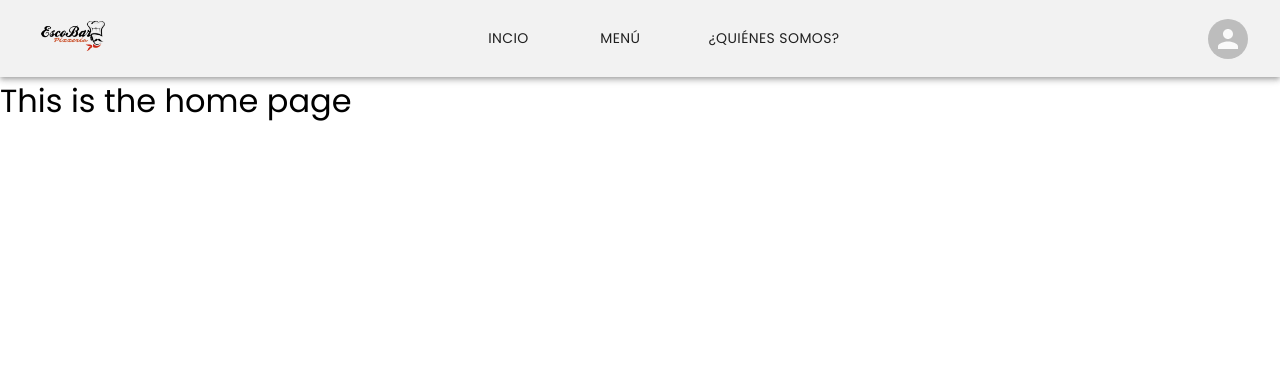
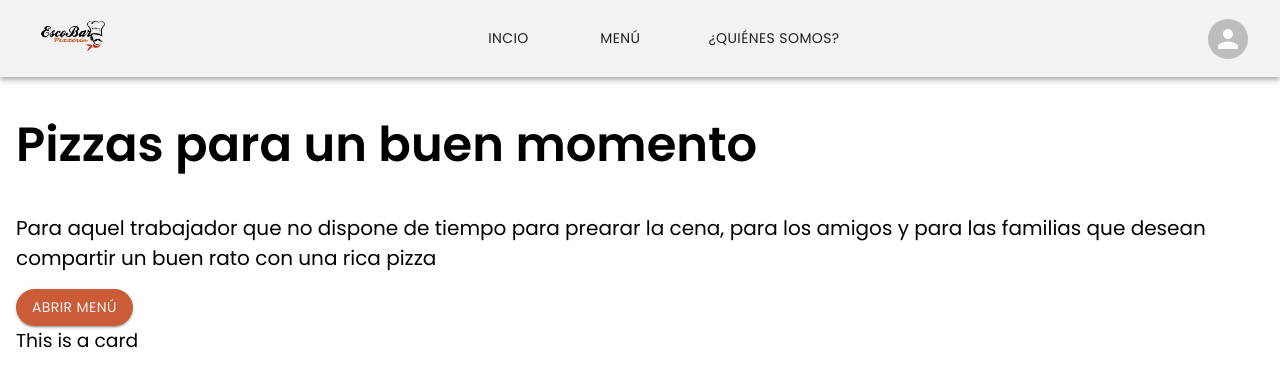
Before and after one commit to isaias-alt/escobar-pizzeria, a React (Create React App) app: page / in a window 1280 px wide. Shown: the top 386 px of the page. Built offline with nearby package versions, Linux system fonts and the light colour scheme; the HTML template or start-up script is replaced by a standard one.

Commit message:
Trabajando en el home page

```diff
--- /dev/null
+++ b/src/components/Card.jsx
@@ -0,0 +1,11 @@
+import React from "react";
+
+const Cards = () => {
+  return (
+    <div>
+      <h3>This is a card</h3>
+    </div>
+  );
+};
+
+export default Cards;
--- /dev/null
+++ b/src/components/OpenMenu.jsx
@@ -0,0 +1,27 @@
+import { Button, makeStyles } from "@material-ui/core";
+import React from "react";
+import { Link } from "react-router-dom";
+
+const OpenMenu = () => {
+  const classes = useStyle();
+  return (
+    <div>
+      <Link to="/menu" className={classes.menuButton}>
+        <Button
+          variant="contained"
+          style={{ borderRadius: 50, background: "#CA5C37", color: "#F2F2F2" }}
+        >
+          Abrir Menú
+        </Button>
+      </Link>
+    </div>
+  );
+};
+
+const useStyle = makeStyles((theme) => ({
+  menuButton: {
+    textDecoration: "none",
+  },
+}));
+
+export default OpenMenu;
--- a/src/pages/HomePage.jsx
+++ b/src/pages/HomePage.jsx
@@ -1,14 +1,48 @@
-import React from "react";
+import { makeStyles } from "@material-ui/core";
+import Card from "../components/Card";
 import Navbar from "../components/Navbar";
-import "../styles/homePage.css";
+import OpenMenu from "../components/OpenMenu";
 
 const HomePage = () => {
+  const classes = useStyle();
   return (
-    <div className="principal">
+    <>
       <Navbar />
-      <h1>This is the home page</h1>
-    </div>
+      <div className={classes.principal}>
+        <h1 className={classes.tituloPrincipal}>Pizzas para un buen momento</h1>
+        <p className={classes.parrafo}>
+          Para aquel trabajador que no dispone de tiempo para prearar la cena,
+          para los amigos y para las familias que desean compartir un buen rato
+          con una rica pizza
+        </p>
+        <OpenMenu className={classes.openMenuButton} />
+        <div>
+          <Card />
+        </div>
+      </div>
+    </>
   );
 };
 
+const useStyle = makeStyles((theme) => ({
+  principal: {
+    margin: theme.spacing(2),
+    display: "flex",
+    flexDirection: "column",
+    justifyContent: "center",
+  },
+  tituloPrincipal: {
+    margin: theme.spacing(2, 0, 2, 0),
+    fontWeight: 600,
+    fontSize: "3rem",
+  },
+  parrafo: {
+    margin: theme.spacing(2, 0, 2, 0),
+    fontSize: "20px",
+  },
+  openMenuButton: {
+    margin: theme.spacing(3),
+  },
+}));
+
 export default HomePage;
--- a/src/pages/Menu.jsx
+++ b/src/pages/Menu.jsx
@@ -6,7 +6,6 @@ const Menu = () => {
     <div>
       <Navbar />
       <h1>This is the Menu Page</h1>
-      <h3>Rodrigo nde aka guasu</h3>
     </div>
   );
 };
```
Also changed, not shown: src/styles/homePage.css (deleted).
